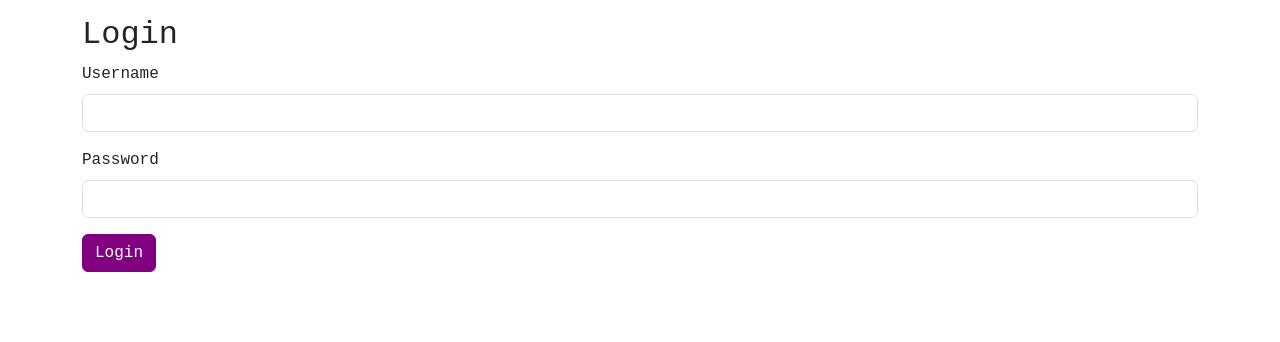
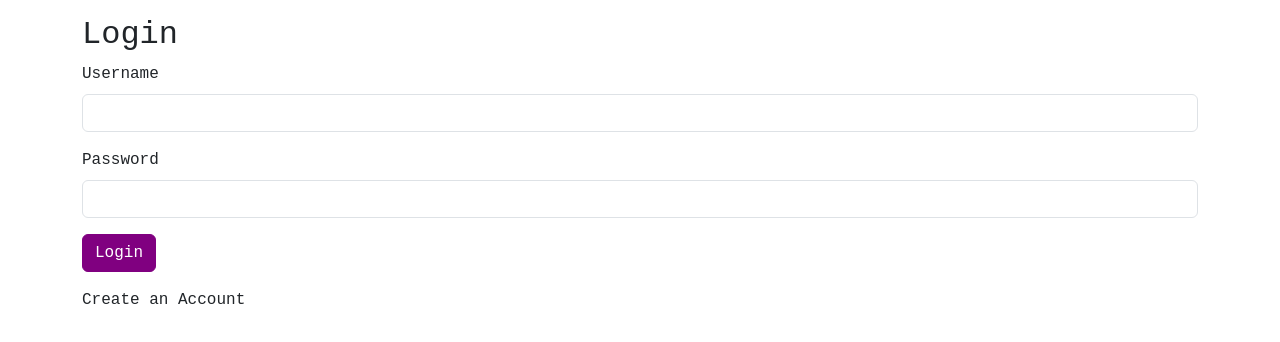
Before and after one commit to ralphmarondev/tidyup, a React (Vite) app: page / in a window 1280 px wide. Shown: the top 342 px of the page. Built offline with nearby package versions, Linux system fonts and the light colour scheme.

Commit message:
added RegisterIndex

```diff
--- a/src/router/index.tsx
+++ b/src/router/index.tsx
@@ -2,10 +2,12 @@ import {Route, Routes} from "react-router-dom";
 import LoginIndex from "../views/auth/login/LoginIndex.tsx";
 import HomeIndex from "../views/home/HomeIndex.tsx";
 import React from "react";
+import RegisterIndex from "../views/auth/register/RegisterIndex.tsx";
 
 const RouterComponent: React.FC = () => (
   <Routes>
     <Route path="/" element={<LoginIndex/>}/>
+    <Route path="/register" element={<RegisterIndex/>}/>
     <Route path="/home" element={<HomeIndex/>}/>
   </Routes>
 )
--- a/src/views/auth/login/LoginIndex.tsx
+++ b/src/views/auth/login/LoginIndex.tsx
@@ -18,6 +18,10 @@ function LoginIndex() {
     e.preventDefault()
     console.log(`Username: ${username}\nPassword: ${password}`)
     navigate('/home')
+  }
+
+  const createNewAccount = () => {
+    navigate('/register')
   }
 
   return (
@@ -46,7 +50,13 @@ function LoginIndex() {
             onChange={onPasswordChange}
           />
         </div>
-        <button type="submit" className="btn btn-primary">Login</button>
+        <button type="submit" className="btn btn-primary mb-3">Login</button>
+        <button
+          type="button"
+          className="nav-link"
+          onClick={createNewAccount}>
+          Create an Account
+        </button>
       </form>
     </div>
   )
--- /dev/null
+++ b/src/views/auth/register/RegisterIndex.tsx
@@ -0,0 +1,9 @@
+function RegisterIndex(){
+  return (
+    <div>
+      <h2 className="text-primary">Register</h2>
+    </div>
+  )
+}
+
+export default RegisterIndex
```
